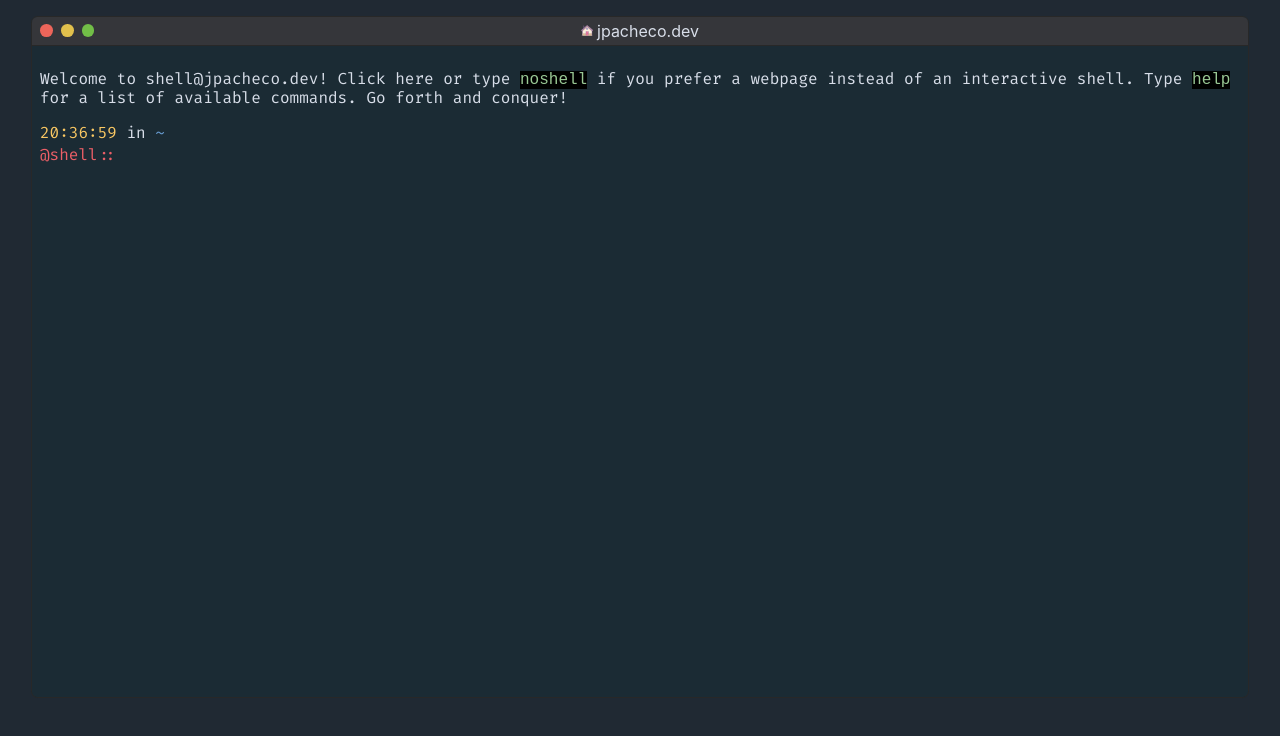
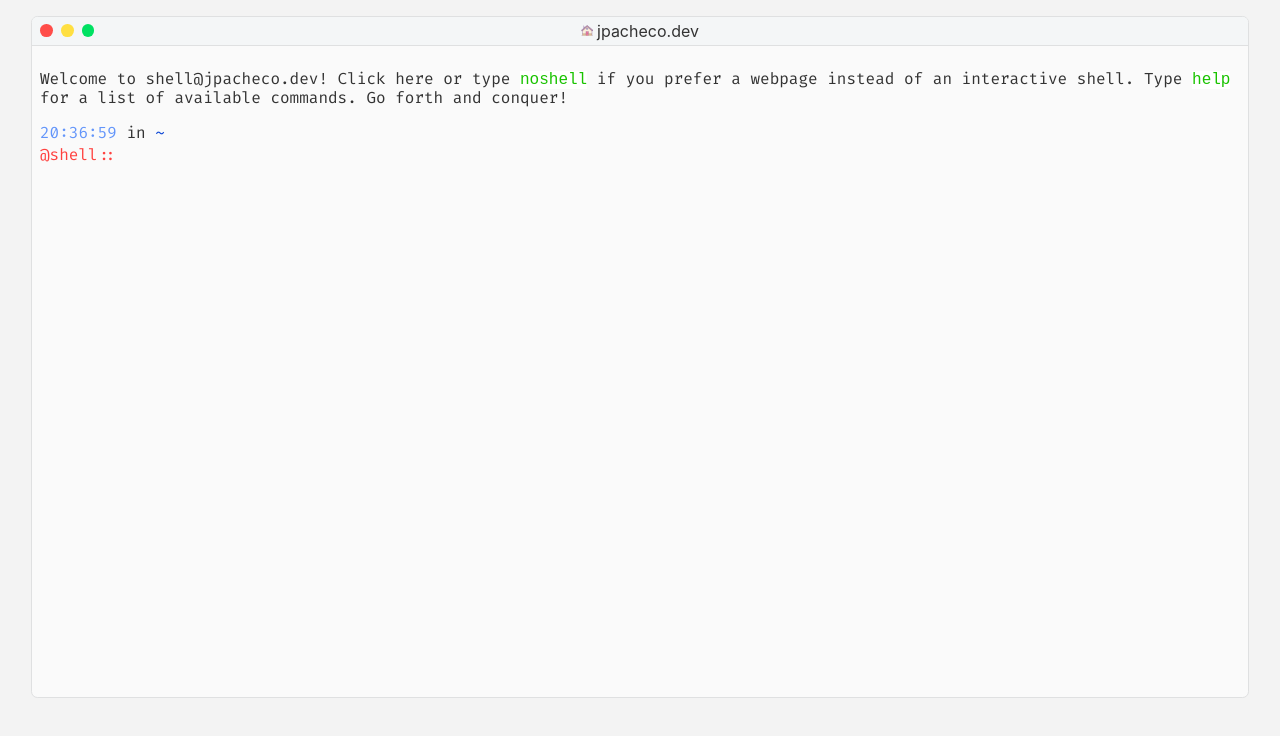
Before and after one commit to jasonpacheco/jpacheco-v2, a Gatsby site: page / in a window 1280 px wide. Built offline with nearby package versions, Linux system fonts and the light colour scheme; Gatsby itself is replaced by a stand-in of ours.

Commit message:
light theme switching implemented

```diff
--- a/src/components/nodes/CommandRunner.tsx
+++ b/src/components/nodes/CommandRunner.tsx
@@ -1,7 +1,8 @@
-import React from 'react';
+import React, { useEffect, useState } from 'react';
 
 import useDirectoryContext from '../../contextHooks/useDirectoryContext';
 import useHistoryContext from '../../contextHooks/useHistoryContext';
+import useThemeContext from '../../contextHooks/useThemeContext';
 import processChangeDirectory from '../../utils/processChangeDirectory';
 import DirectoryChildren from './DirectoryChildren';
 import Help from './Help';
@@ -20,6 +21,7 @@ const runCommand = (
   changeDirectory: (directory: string, childDirectories: string[]) => void,
   childDirectories: string[],
   currentDirectory: string,
+  switchTheme: () => void,
 ): JSX.Element => {
   const commandArguments = remainingQuery.split(' ');
 
@@ -47,6 +49,9 @@ const runCommand = (
       );
     case 'help':
       return <Help />;
+    case 'lights':
+      switchTheme();
+      return <></>;
     default:
       return <></>;
   }
@@ -60,9 +65,11 @@ export default function CommandRunner({
 }: CommandRunnerProps): JSX.Element {
   const { clearHistory } = useHistoryContext();
   const { changeDirectory } = useDirectoryContext();
+  const { switchTheme } = useThemeContext();
+  const [resultJSX, setResultJSX] = useState(<></>);
 
-  return React.useMemo(
-    () =>
+  useEffect(() => {
+    setResultJSX(
       runCommand(
         command,
         remainingQuery,
@@ -70,8 +77,26 @@ export default function CommandRunner({
         changeDirectory,
         childDirectories,
         currentDirectory,
+        switchTheme,
       ),
+    );
     // eslint-disable-next-line react-hooks/exhaustive-deps
-    [command, childDirectories],
-  );
+  }, []);
+
+  // return React.useMemo(
+  //   () =>
+  //     runCommand(
+  //       command,
+  //       remainingQuery,
+  //       clearHistory,
+  //       changeDirectory,
+  //       childDirectories,
+  //       currentDirectory,
+  //       switchTheme,
+  //     ),
+  //   // eslint-disable-next-line react-hooks/exhaustive-deps
+  //   [command, childDirectories],
+  // );
+
+  return resultJSX;
 }
--- a/src/components/styles/Window.tsx
+++ b/src/components/styles/Window.tsx
@@ -2,7 +2,7 @@ import styled from 'styled-components';
 
 export const WindowContainer = styled.div`
   background-color: ${(props): string => props.theme.colors.window.background};
-  border: 1px solid #282828;
+  border: 1px solid ${(props): string => props.theme.colors.window.border};
   border-radius: 0.4rem;
   /* font-size: 0.8rem; */
   margin: 1rem auto;
@@ -13,8 +13,9 @@ export const WindowContainer = styled.div`
 
 export const WindowTitleBarContainer = styled.div`
   background-color: ${(props): string =>
-    props.theme.colors.window.titleBarSecondary};
-  border-bottom: 1px solid #282828;
+    props.theme.colors.window.titleBarPrimary};
+  border-bottom: 1px solid
+    ${(props): string => props.theme.colors.window.border};
   box-sizing: border-box;
   display: flex;
   font-family: -apple-system, Helvetica, Arial, sans-serif;
--- a/src/contextHooks/state/themeState.tsx
+++ b/src/contextHooks/state/themeState.tsx
@@ -5,7 +5,7 @@ import { ThemeContextState } from '../interfaces/theme';
 import themeReducer from '../reducers/themeReducer';
 
 const initialState: ThemeContextState = {
-  isDarkTheme: true,
+  isDarkTheme: false,
 };
 
 type ThemeStateProps = {
--- a/src/globalStyles.ts
+++ b/src/globalStyles.ts
@@ -25,7 +25,8 @@ const GlobalStyles = createGlobalStyle`
   b,strong{font-weight:bolder}
 
 code,kbd,samp {
-  background-color: #000;
+  background-color: ${(props): string =>
+    props.theme.colors.site.codeBackground};
   color: ${(props): string => props.theme.colors.site.code};
   font-family:monospace,monospace;
   font-size:1em;
--- a/src/styled.d.ts
+++ b/src/styled.d.ts
@@ -16,11 +16,13 @@ declare module 'styled-components' {
       site: {
         background: string;
         code: string;
+        codeBackground: string;
         text: string;
       };
 
       window: {
         background: string;
+        border: string;
         commandError: string;
         commandSuccess: string;
         directory: string;
--- a/src/themeDark.ts
+++ b/src/themeDark.ts
@@ -9,10 +9,12 @@ export default function themeDark(): DefaultTheme {
       site: {
         background: '#202933',
         code: '#99c794',
+        codeBackground: '#000000',
         text: '#d8dee9',
       },
       window: {
         background: '#1b2b34',
+        border: '#282828',
         commandError: '#ec5f67',
         commandSuccess: '#99c794',
         directory: '#6699cc',
@@ -25,8 +27,8 @@ export default function themeDark(): DefaultTheme {
         shellDirective: '#ec5f67',
         text: '#a7adba',
         time: '#fac863',
-        titleBarPrimary: '#202124',
-        titleBarSecondary: '#35363a',
+        titleBarPrimary: '#35363a',
+        titleBarSecondary: '#202124',
       },
     },
   };
--- a/src/themeLight.ts
+++ b/src/themeLight.ts
@@ -7,26 +7,28 @@ export default function themeLight(): DefaultTheme {
     ...themeVariables,
     colors: {
       site: {
-        background: '',
-        code: '',
-        text: '',
+        background: '#f3f3f3',
+        code: '#1ac300',
+        codeBackground: '#ffffff',
+        text: '#333333',
       },
       window: {
-        background: '',
-        commandError: '',
-        commandSuccess: '',
-        directory: '',
+        background: '#fafafa',
+        border: '#dfe0e1',
+        commandError: '#ff413f',
+        commandSuccess: '#1ac300',
+        directory: '#0e48d5',
         options: {
-          exit: '',
-          minimize: '',
-          maximize: '',
+          exit: '#ff4d49',
+          minimize: '#ffdf41',
+          maximize: '#00e162',
         },
         result: '',
-        shellDirective: '',
-        text: '',
-        time: '',
-        titleBarPrimary: '#dad9d9',
-        titleBarSecondary: '',
+        shellDirective: '#ff413f',
+        text: '#a7adba',
+        time: '#6395fa',
+        titleBarPrimary: '#f4f6f7',
+        titleBarSecondary: '#dfe0e1',
       },
     },
   };
--- a/src/utils/processChangeDirectory.ts
+++ b/src/utils/processChangeDirectory.ts
@@ -42,6 +42,16 @@ export default function processChangeDirectory(
   } else if (dir === '.') {
     return '';
   } else {
+    const firstSlash = dir.indexOf('/');
+    const firstDir = dir.slice(0, firstSlash);
+    if (childDirectories.includes(firstDir)) {
+      const newDirectory = `${currentDirectory}/${dir}`;
+      const result = getChildDirectories(newDirectory);
+      if (result.length === 0) return `cd: ${dir} is not a valid directory`;
+      changeDirectory(newDirectory, result);
+      return '';
+    }
+
     return `cd: ${dir} is not a valid directory`;
   }
   return '';
--- a/src/utils/validateInput.ts
+++ b/src/utils/validateInput.ts
@@ -8,7 +8,10 @@ export interface ValidationResult {
 }
 
 export default function validateInput(rawQuery: string): ValidationResult {
-  const query = rawQuery.slice().trim();
+  const query = rawQuery
+    .slice()
+    .trim()
+    .toLowerCase();
   const firstSpace = query.indexOf(' ');
 
   if (firstSpace === -1) {
```
